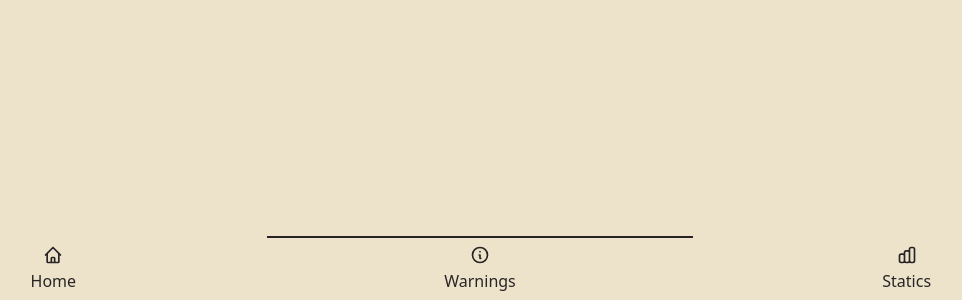
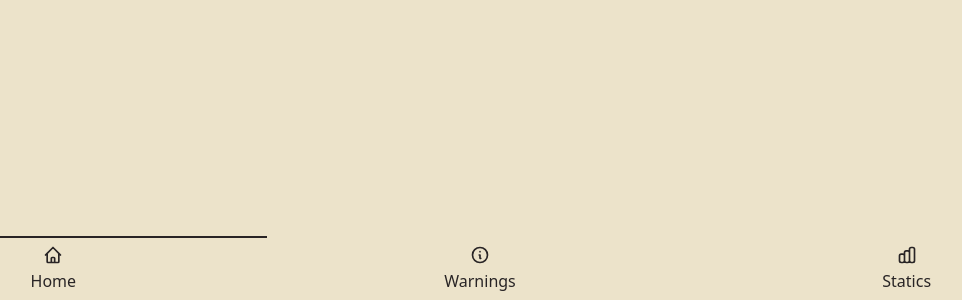
Before and after one commit to timabloom/habit-replacer-tracker, a React (Vite) app: page / in a window 1280 px wide. Shown: the part 500-800 px from the top of the page, without its empty margins (160-1122 px from the left). Built offline with nearby package versions, Linux system fonts and the light colour scheme; the HTML template or start-up script is replaced by a standard one.

Commit message:
feat: implement active button on click

```diff
--- a/src/nav.tsx
+++ b/src/nav.tsx
@@ -1,7 +1,25 @@
+import { useState } from "react";
+
 function Nav() {
+    const [activeStates, setActiveStates] = useState(["active", "", ""]);
+
+    function handleClick(index: number) {
+        switch (index) {
+            case 0:
+                setActiveStates(["active", "", ""]);
+                break;
+            case 1:
+                setActiveStates(["", "active", ""]);
+                break;
+            case 2:
+                setActiveStates(["", "", "active"]);
+        }
+    }
+
     return (
-        <nav className="btm-nav">
-            <a>
+        <nav>
+            <div className="btm-nav">
+                <a id="home" className={activeStates[0]} onClick={() => handleClick(0)}>
                     <svg
                         xmlns="http://www.w3.org/2000/svg"
                         className="h-5 w-5"
@@ -16,7 +34,7 @@ function Nav() {
                     </svg>
                     <span className="btm-nav-label">Home</span>
                 </a>
-            <a className="active">
+                <a id="warnings" className={activeStates[1]} onClick={() => handleClick(1)}>
                     <svg
                         xmlns="http://www.w3.org/2000/svg"
                         className="h-5 w-5"
@@ -31,7 +49,7 @@ function Nav() {
                     </svg>
                     <span className="btm-nav-label">Warnings</span>
                 </a>
-            <a>
+                <a id="statics" className={activeStates[2]} onClick={() => handleClick(2)}>
                     <svg
                         xmlns="http://www.w3.org/2000/svg"
                         className="h-5 w-5"
@@ -46,6 +64,7 @@ function Nav() {
                     </svg>
                     <span className="btm-nav-label">Statics</span>
                 </a>
+            </div>
         </nav>
     );
 }
```
Lines whose indentation alone changed are shown as unchanged.
